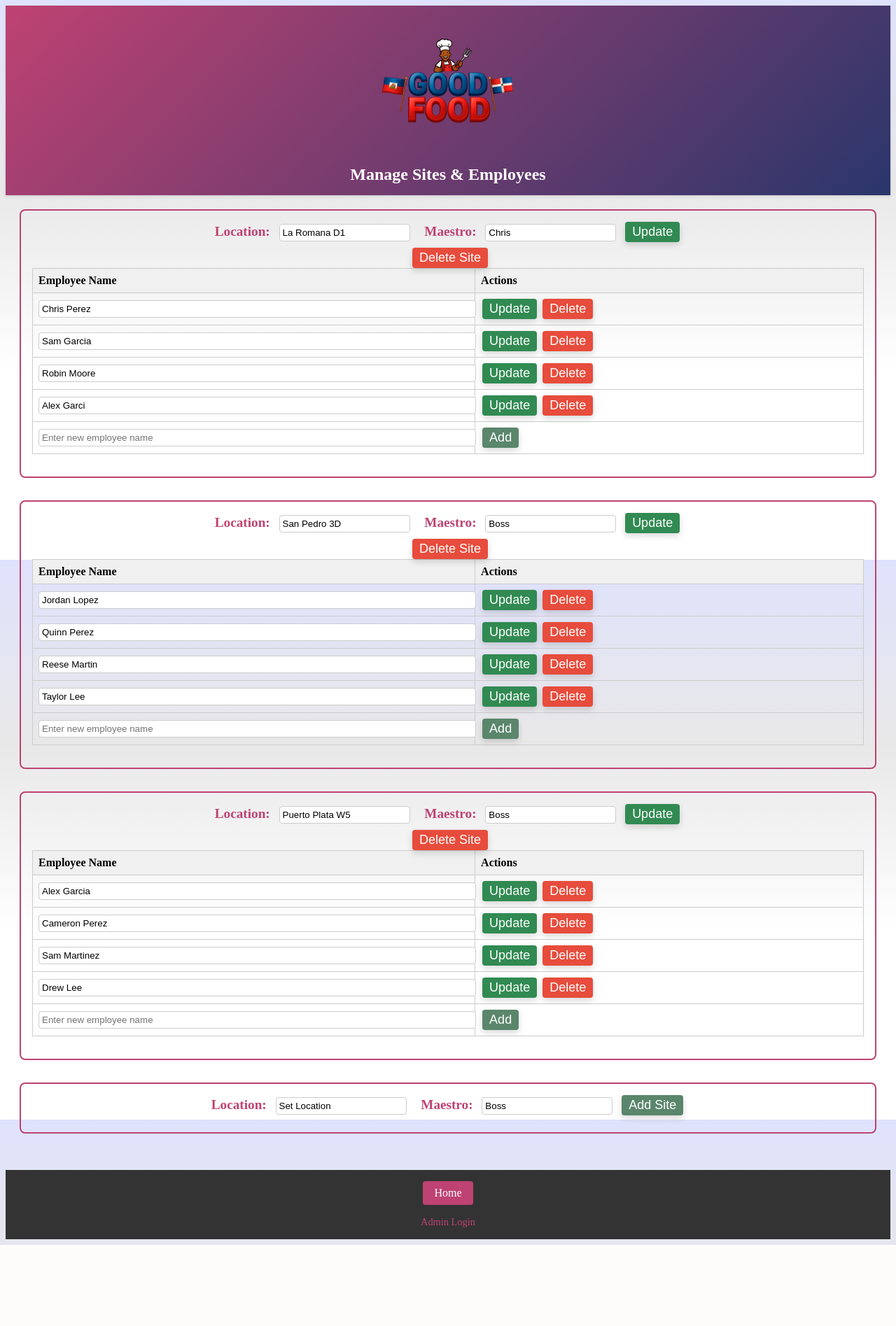
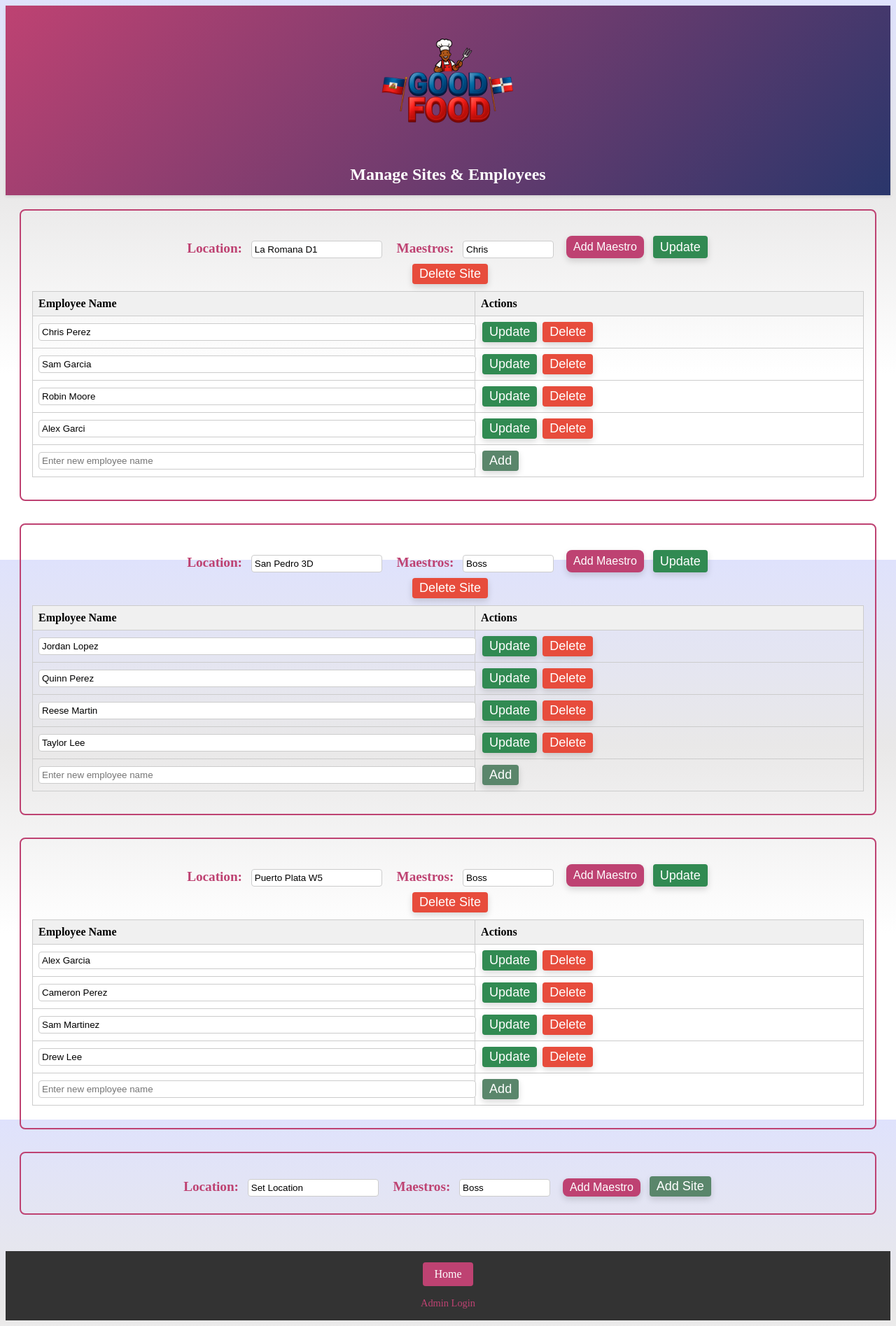
Before and after one commit to chrisortiz-code/gf_delivery, a Flask app: page /manage in a window 1280 px wide. Shown: the whole page at 70% size. Before the commit the page ends 1779 px from the top, so only its background shows below. Run offline with Flask 3, Linux system fonts and the light colour scheme; data comes from the database, SQL or seed files in the repository.

Commit message:
multimaestro

```diff
--- a/app.py
+++ b/app.py
@@ -673,7 +673,16 @@ def update_site():
 
     site_id = request.form.get("site_id")
     location = request.form.get("location")
-    maestro = request.form.get("maestro")
+
+    # Collect maestro inputs (maestro_1 through maestro_5)
+    maestro_inputs = []
+    for i in range(1, 6):
+        maestro_value = request.form.get(f"maestro_{i}", "").strip()
+        if maestro_value:  # Only add non-empty values
+            maestro_inputs.append(maestro_value)
+
+    # Join with semicolons
+    maestro = ";".join(maestro_inputs)
 
     conn = sqlite3.connect(DB_PATH)
     cursor = conn.cursor()
@@ -777,7 +786,16 @@ def add_site():
         return "Unauthorized", 403
 
     location = request.form.get("location")
-    maestro = request.form.get("maestro")
+
+    # Collect maestro inputs (maestro_1 through maestro_5)
+    maestro_inputs = []
+    for i in range(1, 6):
+        maestro_value = request.form.get(f"maestro_{i}", "").strip()
+        if maestro_value:  # Only add non-empty values
+            maestro_inputs.append(maestro_value)
+
+    # Join with semicolons
+    maestro = ";".join(maestro_inputs)
 
     # Generate a random site ID
     site_id = rand_str(8)
--- a/templates/chart.html
+++ b/templates/chart.html
@@ -22,7 +22,7 @@
 {% block content %}
 <div style="text-align:center" class="content">
 {% if selected_maestro %}
-  <p style="margin-top: 0.5em; font-style: italic; color: #666;">Maestro: {{ selected_maestro }}</p>
+  <p style="margin-top: 0.5em; font-style: italic; color: #666;">Maestros: {{ selected_maestro.split(';') | join(', ') }}</p>
 {% endif %}
 <form class="filter-form" method="get" action="/chart">
   <div>
--- a/templates/manage.html
+++ b/templates/manage.html
@@ -16,6 +16,9 @@
     .add-btn { background: #5a866b; color: white; }
     .edit-btn { background: #318a52; color: white; }
     .delete-btn { background: #e74c3c; color: white; }
+    .maestro-inputs { display: flex; flex-wrap: wrap; gap: 5px; align-items: center; margin-left: 0.5rem; }
+    .maestro-input { width: 120px; padding: 4px; border: 1px solid #ccc; border-radius: 4px; }
+    .maestro-label { font-size: 0.8rem; color: #666; margin-right: 2px; }
 </style>
 {% endblock %}
 
@@ -40,15 +43,21 @@
                 <div style="margin-bottom: 0.5rem;">
                     <label style="font-weight: bold;">Location:</label>
                     <input type="text" name="location" value="{{ site.location }}" style="margin-left: 0.5rem; padding: 4px; border: 1px solid #ccc; border-radius: 4px;">
-                    <label style="font-weight: bold; margin-left: 1rem;">Maestro:</label>
-                    <input type="text" name="maestro" value="{{ site.maestro }}" style="margin-left: 0.5rem; padding: 4px; border: 1px solid #ccc; border-radius: 4px;">
-                    <button type="submit" class="edit-btn" style="margin-left: 0.5rem;">Update</button>
+                    <label style="font-weight: bold; margin-left: 1rem;">Maestros:</label>
+                    <div class="maestro-inputs" id="maestro-inputs-{{ site.id }}" style="display: inline-flex; align-items: flex-end;">
+                        {% set maestro_list = site.maestro.split(';') if site.maestro else [''] %}
+                        {% for i in range(5) %}
+                            <input type="text" name="maestro_{{ i + 1 }}" value="{{ maestro_list[i] if i < maestro_list|length else '' }}" class="maestro-input" placeholder="Maestro" style="display: {{ 'inline-block' if i == 0 or (maestro_list[i]|default('')) else 'none' }}; margin-right: 5px;">
+                        {% endfor %}
+                        <button type="button" class="add-maestro-btn" onclick="addMaestroField('{{ site.id }}')" style="margin-left: 8px; height: 32px; font-size: 1rem; padding: 4px 10px;">Add Maestro</button>
+                        <button type="submit" class="edit-btn" style="margin-left: 0.5rem; padding: 4px 10px; height: 32px;">Update</button>
+                    </div>
                 </div>
             </div>
         </form>
         <form method="POST" action="/delete_site" style="display: inline;">
             <input type="hidden" name="site_id" value="{{ site.id }}">
-            <button type="submit" class="delete-btn" style="margin-left: 0.5rem;" onclick="return confirm('Are you sure you want to delete this site?')">Delete Site</button>
+            <button type="submit" class="delete-btn" style="margin-left: 0.5rem; margin-bottom: 10px;" onclick="return confirm('Are you sure you want to delete this site?')">Delete Site</button>
         </form>
 
         <table>
@@ -104,12 +113,33 @@
                 <div style="margin-bottom: 0.5rem;">
                     <label style="font-weight: bold;">Location:</label>
                     <input type="text" name="location" value="Set Location" style="margin-left: 0.5rem; padding: 4px; border: 1px solid #ccc; border-radius: 4px;" required>
-                    <label style="font-weight: bold; margin-left: 1rem;">Maestro:</label>
-                    <input type="text" name="maestro" value="Boss" style="margin-left: 0.5rem; padding: 4px; border: 1px solid #ccc; border-radius: 4px;" required>
-                    <button type="submit" class="add-btn" style="margin-left: 0.5rem;">Add Site</button>
+                    <label style="font-weight: bold; margin-left: 1rem;">Maestros:</label>
+                    <div class="maestro-inputs" id="maestro-inputs-new" style="display: inline-flex; align-items: flex-end;">
+                        {% for i in range(5) %}
+                            <input type="text" name="maestro_{{ i + 1 }}" value="{{ 'Boss' if i == 0 else '' }}" class="maestro-input" placeholder="Maestro" style="display: {{ 'inline-block' if i == 0 else 'none' }}; margin-right: 5px;">
+                        {% endfor %}
+                        <button type="button" class="add-maestro-btn" onclick="addMaestroField('new')" style="margin-left: 8px; font-size: 1rem; padding: 4px 10px;">Add Maestro</button>
+                        <button type="submit" class="add-btn" style="margin-left: 0.5rem; padding: 4px 10px;">Add Site</button>
+                    </div>
                 </div>
             </div>
         </form>
     </div>
 </div>
 {% endblock %}
+
+{% block scripts %}
+{{ super() }}
+<script>
+function addMaestroField(siteId) {
+    const container = document.getElementById('maestro-inputs-' + siteId);
+    const inputs = container.querySelectorAll('.maestro-input');
+    for (let i = 0; i < inputs.length; i++) {
+        if (inputs[i].style.display === 'none') {
+            inputs[i].style.display = 'inline-block';
+            break;
+        }
+    }
+}
+</script>
+{% endblock %}
```
Also changed, not shown: templates/index.html (+12 -3 lines), static/signatures/2025-07-13_LC2XCD7S_1.png, static/signatures/2025-07-13_LC2XCD7S_3.png (added), 2 other files.
